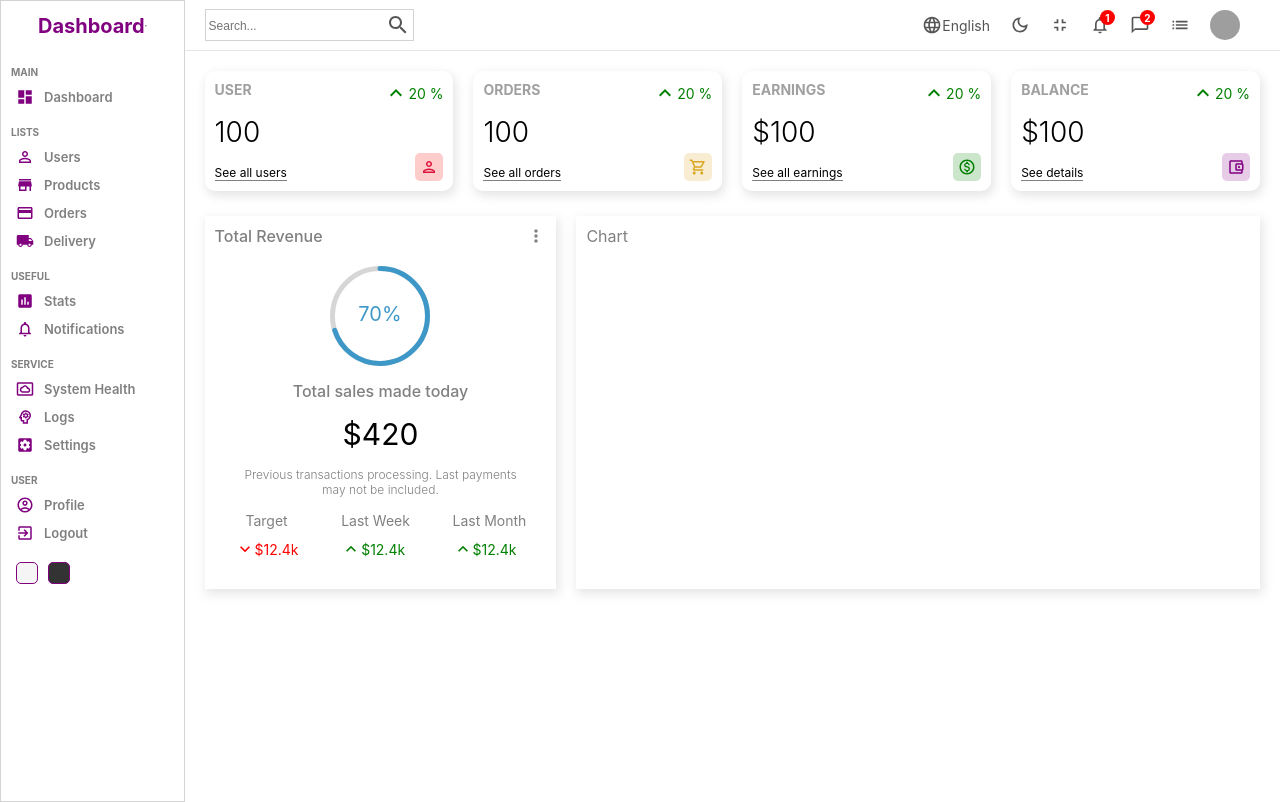
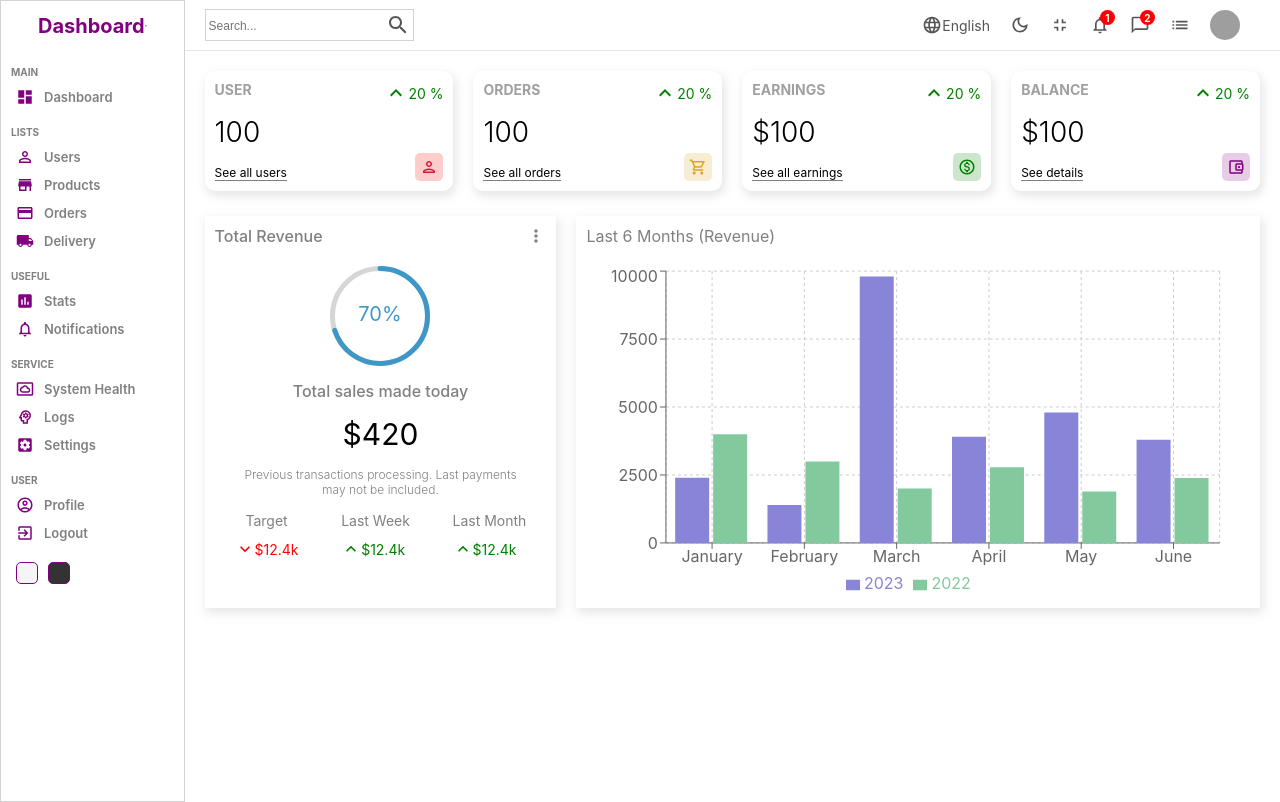
Before and after one commit to dudekrystian/Dashboard, a React (Create React App) app: page / in a window 1280 px wide. Built offline with nearby package versions, Linux system fonts and the light colour scheme; grey boxes are pictures that could not be loaded.

Commit message:
add chart components to dashboard

```diff
--- a/src/components/charts/Chart.jsx
+++ b/src/components/charts/Chart.jsx
@@ -1,8 +1,73 @@
 import React from 'react'
 import "./chart.scss";
+import { BarChart, Bar, Cell, XAxis, YAxis, CartesianGrid, Tooltip, Legend, ResponsiveContainer } from 'recharts';
+
+
+const data = [
+  {
+    name: 'January',
+    2022: 4000,
+    2023: 2400,
+    amt: 2400,
+  },
+  {
+    name: 'February',
+    2022: 3000,
+    2023: 1398,
+    amt: 2210,
+  },
+  {
+    name: 'March',
+    2022: 2000,
+    2023: 9800,
+    amt: 2290,
+  },
+  {
+    name: 'April',
+    2022: 2780,
+    2023: 3908,
+    amt: 2000,
+  },
+  {
+    name: 'May',
+    2022: 1890,
+    2023: 4800,
+    amt: 2181,
+  },
+  {
+    name: 'June',
+    2022: 2390,
+    2023: 3800,
+    amt: 2500,
+  },
+
+];
 
 export const Chart = () => {
   return (
-    <div className='chart'>Chart</div>
+    <div className='chart'>
+      <div className='title'>Last 6 Months (Revenue)</div>
+       <ResponsiveContainer width="100%" aspect={2/1}>
+        <BarChart
+          width={500}
+          height={300}
+          data={data}
+          margin={{
+            top: 5,
+            right: 30,
+            left: 20,
+            bottom: 5,
+          }}
+        >
+          <CartesianGrid strokeDasharray="3 3" />
+          <XAxis dataKey="name" />
+          <YAxis />
+          <Tooltip />
+          <Legend />
+          <Bar dataKey="2023" fill="#8884d8" />
+          <Bar dataKey="2022" fill="#82ca9d" />
+        </BarChart>
+      </ResponsiveContainer>
+    </div>
   )
 }
```
